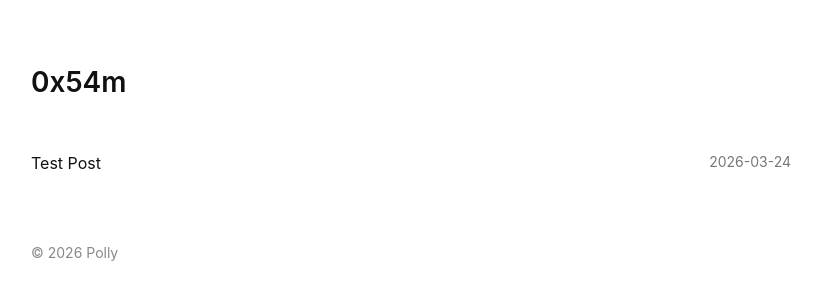
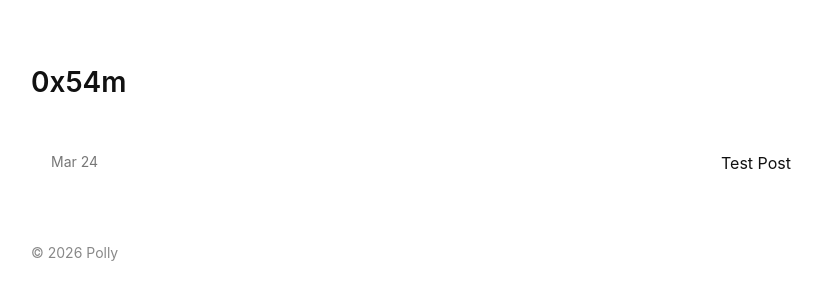
Before and after one commit to redmach/redmach.github.io, a Jekyll site: the page built from index.md, in a window 1280 px wide. Shown: the top 300 px of the page, without its empty margins (229-1051 px from the left). Built offline with Jekyll 4.4.1, drawn with Linux system fonts in a browser that asks for light colours.

Commit message:
Update index.md

```diff
--- a/index.md
+++ b/index.md
@@ -8,8 +8,8 @@ title: Home
 <ul class="post-list">
   {% for post in site.posts %}
     <li>
-      <a href="{{ post.url }}">{{ post.title }}</a>
-      <span class="date">{{ post.date | date: "%Y-%m-%d" }}</span>
+      <span class="date">{{ post.date | date: "%b %d" }}</span>
+      <a class="post-link" href="{{ post.url }}">{{ post.title }}</a>
     </li>
   {% endfor %}
 </ul>
```
